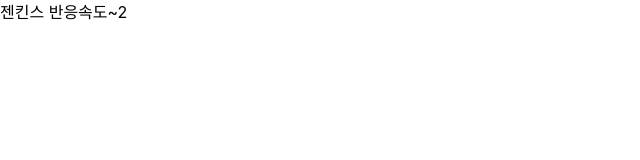
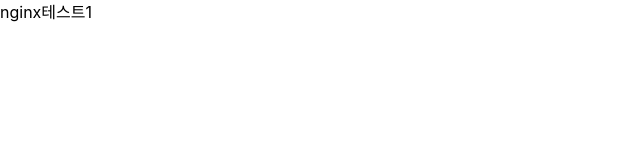
Before and after one commit to BaekJaehee/ReadItTogether, a React (Create React App) app in the folder front/: page / in a window 1280 px wide. Shown: the top 160 px of the page, without its empty margins (0-640 px from the left). Built offline with nearby package versions, Linux system fonts and the light colour scheme.

Commit message:
git nginx-front(html)4트

```diff
--- a/front/src/App.js
+++ b/front/src/App.js
@@ -3,7 +3,7 @@ import React from "react"
 function App() {
   return (
     <div>
-      <div>젠킨스 반응속도~2</div>
+      <div>nginx테스트1</div>
     </div>
   );
 }
```
